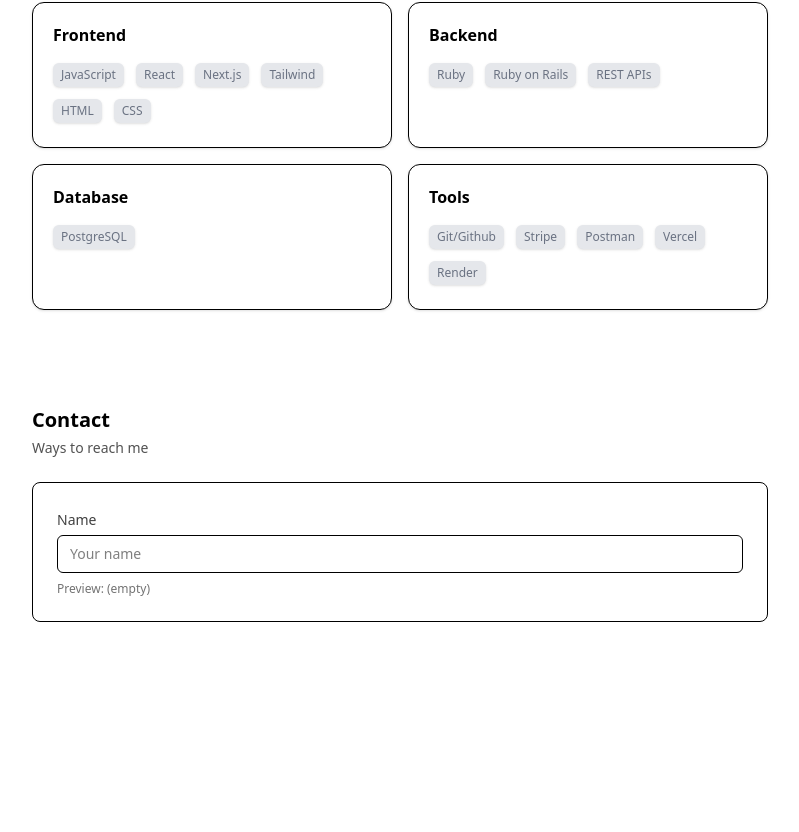
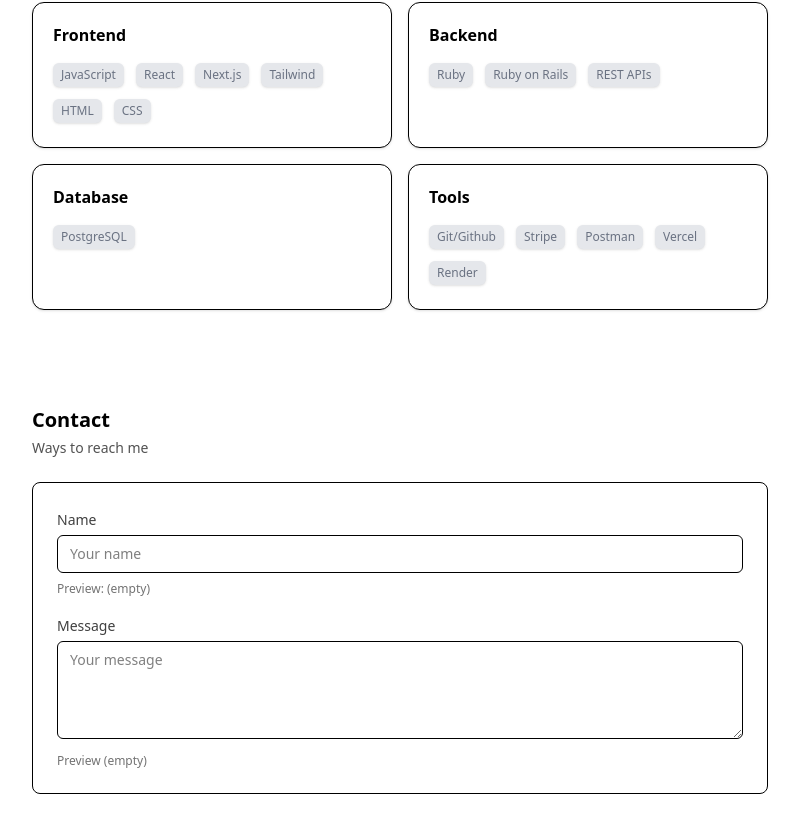
Before and after one commit to JamesSalcedo001/james_salcedo_portfolio, a Next.js app: page / in a window 1280 px wide. Shown: the part 1553-2385 px from the top of the page, without its empty margins (240-1039 px from the left). Before the commit the page ends 2223 px from the top, so only its background shows below. Built offline with nearby package versions, Linux system fonts and the light colour scheme.

Commit message:
Add Textarea component and integrate into form

```diff
--- /dev/null
+++ b/src/app/components/TextArea.js
@@ -0,0 +1,15 @@
+export default function TextArea({ label, id, value, onChange, placeholder, rows = 4 }) {
+    return (
+        <label className="block">
+            <span className="text-sm text-neutral-700">{label}</span>
+            <textarea
+                className="mt-1 w-full rounded-md border px-3 py-2 text-sm outline-none focus:ring-2 focus:ring-neutral-200 resize-y"
+                id={id}
+                value={value}
+                onChange={onChange}
+                placeholder={placeholder}
+                rows={rows}
+            />
+        </label>
+    )
+}
--- a/src/app/page.js
+++ b/src/app/page.js
@@ -7,9 +7,11 @@ import SkillsGrid from "./components/SkillsGrid";
 import Button from "./components/Button";
 import { useState } from "react";
 import Input from "./components/Input";
+import TextArea from "./components/TextArea";
 
 export default function Home() {
   const [name, setName] = useState("");
+  const [message, setMessage] = useState("");
 
 
   return (
@@ -67,7 +69,25 @@ export default function Home() {
             <p className="mt-2 text-xs text-neutral-500">
               Preview: {name || "(empty)"}
             </p>
+
+            <div className="mt-4">
+              <TextArea
+                label="Message"
+                id="message"
+                placeholder="Your message"
+                value={message}
+                onChange={(e) => setMessage(e.target.value)}
+              />
+
+              <p className="mt-2 text-xs text-neutral-500">
+                Preview {message || "(empty)"}
+              </p>
+
+
+            </div>
           </div>
+
+
         </Section>
       </main>
     </div>
```
